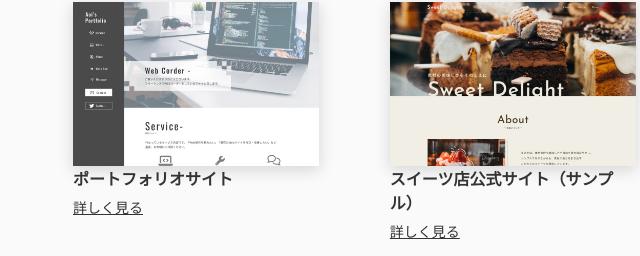
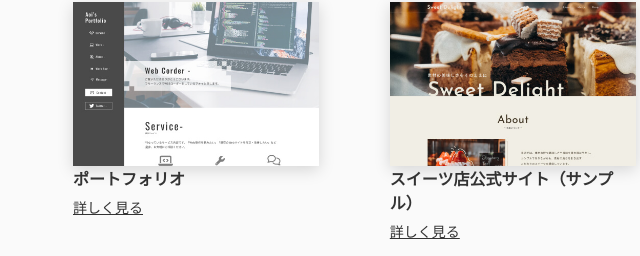
Before and after one commit to Yuka413/yukke_portfolio, a plain HTML site: page portfolio/index.html in a window 1280 px wide. Shown: the part 954-1210 px from the top of the page, 247-887 px from the left. Drawn offline with nearby package versions, Linux system fonts and the light colour scheme.

Commit message:
Update index.html

```diff
--- a/portfolio/index.html
+++ b/portfolio/index.html
@@ -270,7 +270,7 @@
                   <div class="works__item-img">
                     <img src="./img/img_works1.jpg" alt="" />
                   </div>
-                  <h3 class="works__item-name">ポートフォリオサイト</h3>
+                  <h3 class="works__item-name">ポートフォリオ</h3>
                   <!-- target="_blank"で、クリックすると別タブで開く -->
                   <a href="#" target="_blank" class="works__item-link"
                     >詳しく見る</a
```
